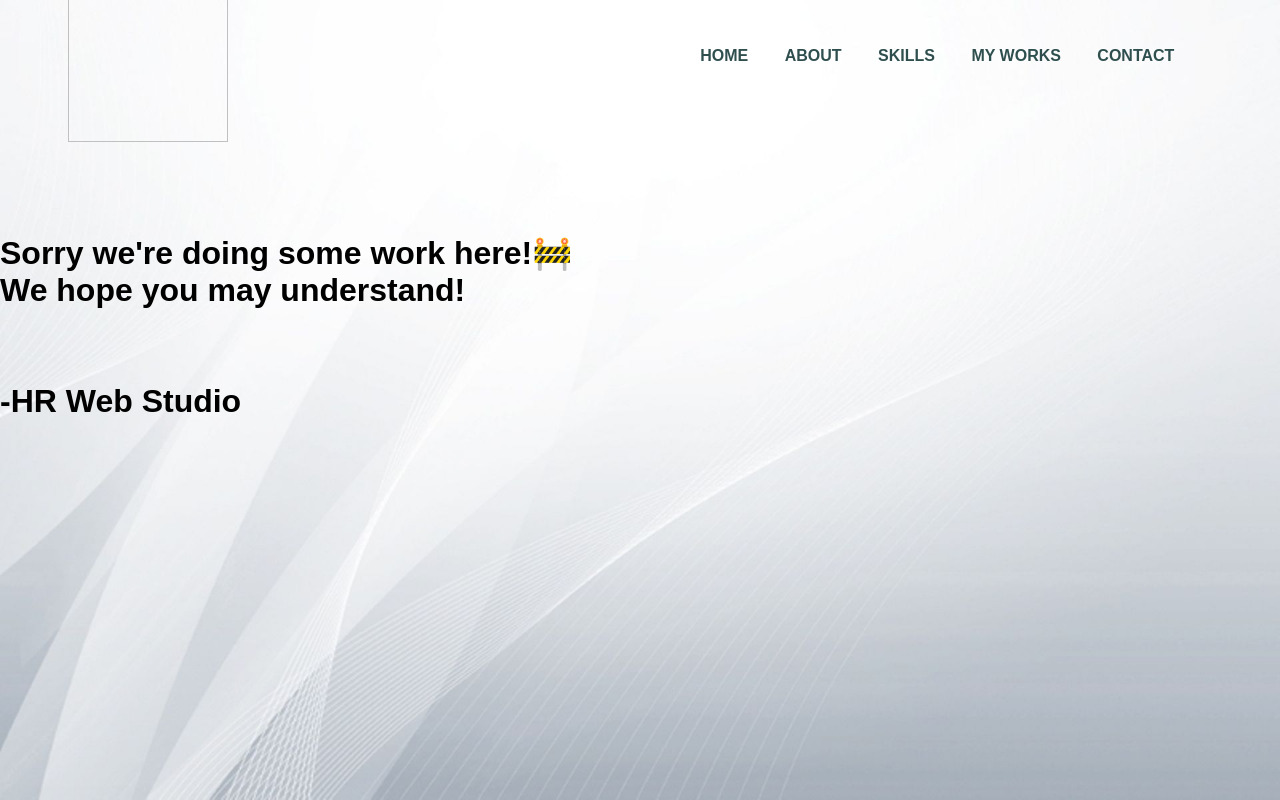
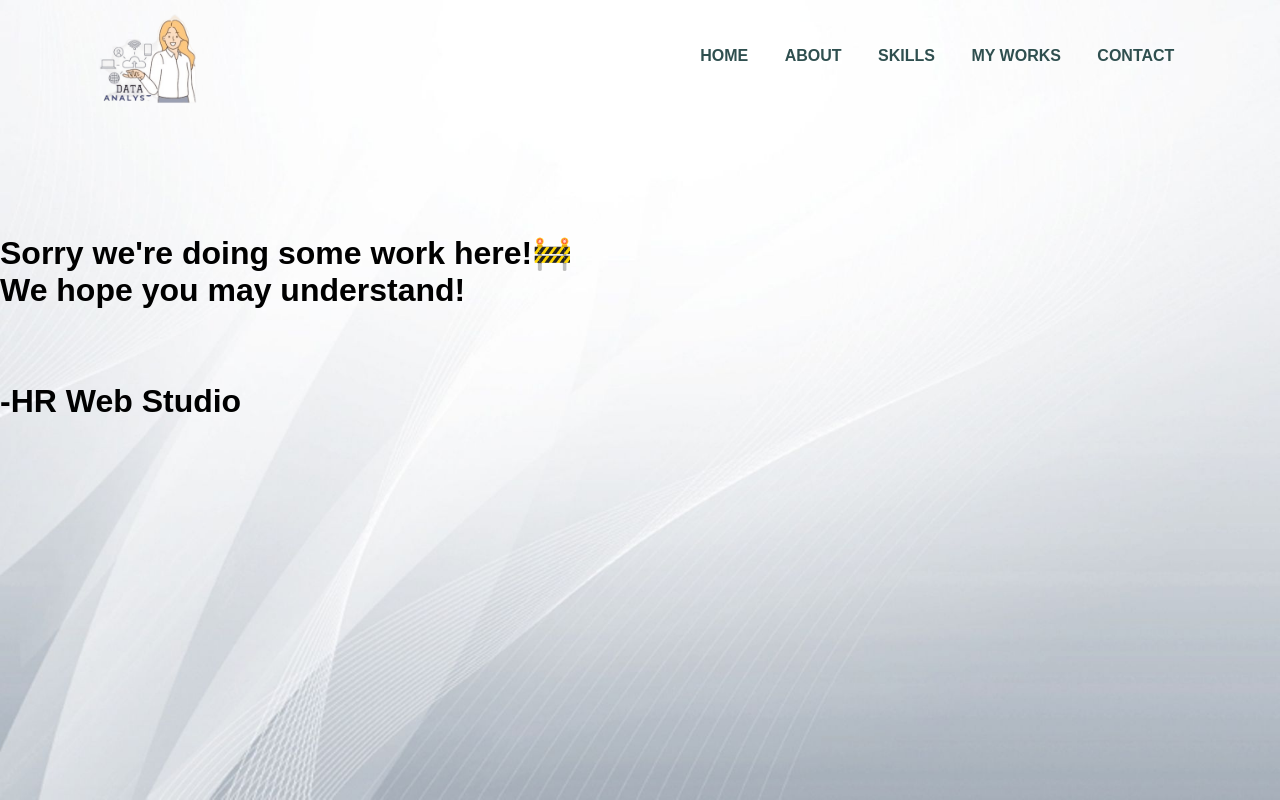
Before and after one commit to raza-hadi/Atiya-Zahra, a plain HTML site: page myworks.html in a window 1280 px wide. Drawn offline with Linux system fonts and the light colour scheme; files whose address does not match are found by name.

Commit message:
Update myworks.html

```diff
--- a/myworks.html
+++ b/myworks.html
@@ -8,7 +8,7 @@
 <body>
     <div class="main">
         <div class="navbar">
-            <img src="pic/logo.png" class="logo">
+            <img src="logo.png" class="logo">
             <ul>
                 <li><a href="index.html">HOME</a></li>
                 <li><a href="about.html">ABOUT</a></li>
```
